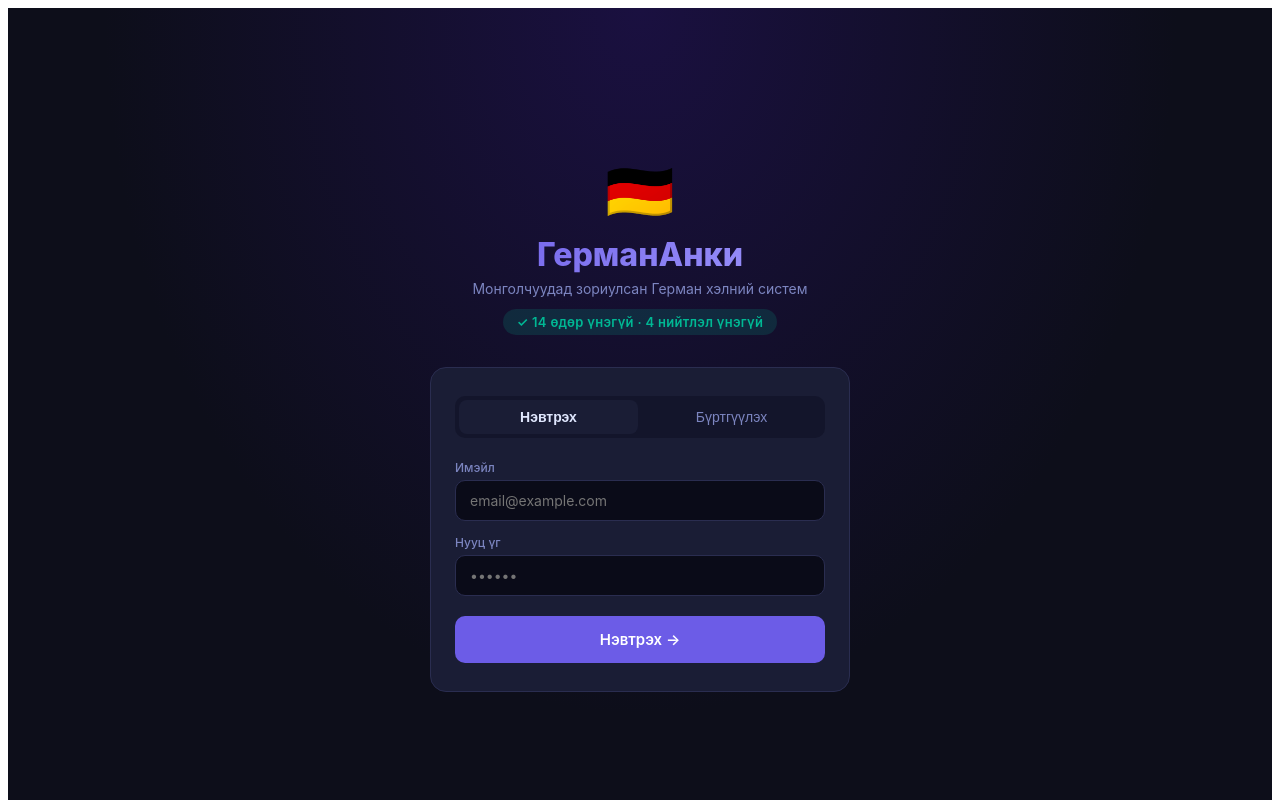
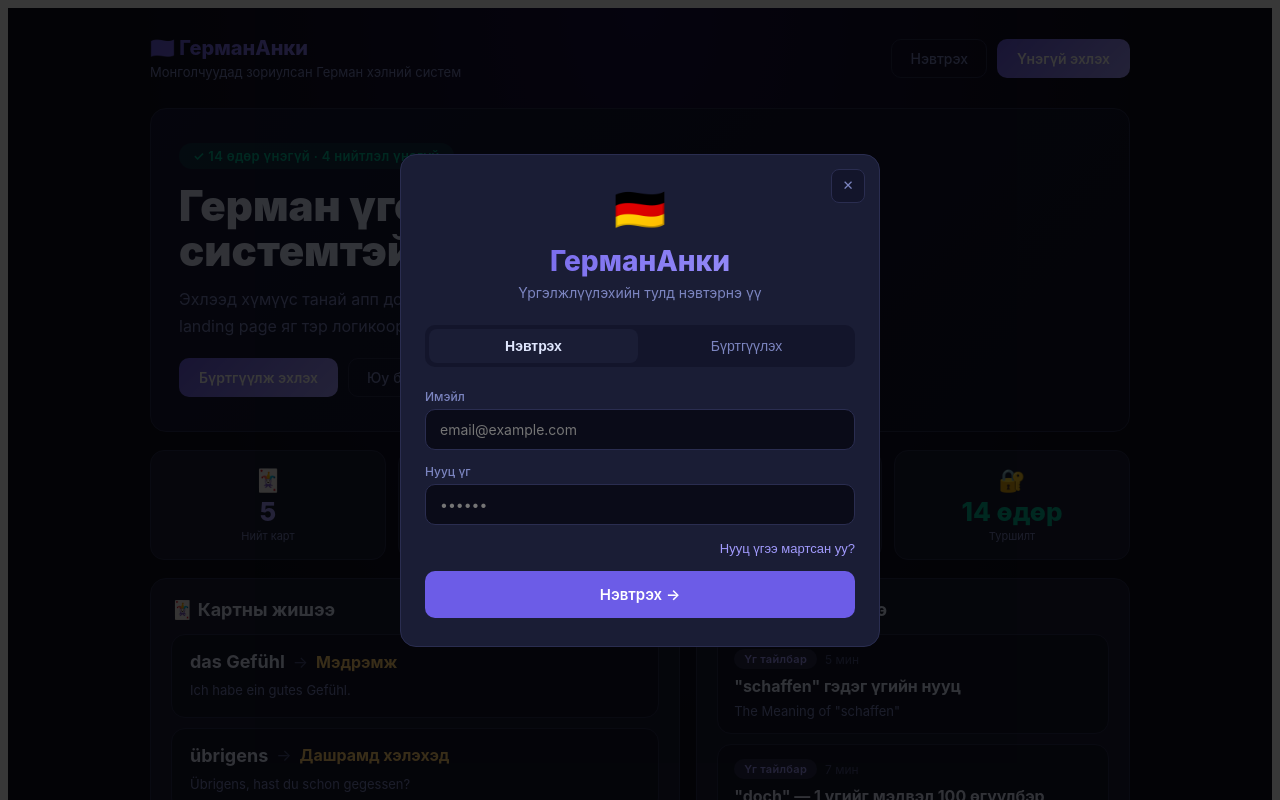
Before and after one commit to gangaa0225/german, a React (Vite) app: page / in a window 1280 px wide. Both pictures are taken after a click on the button "Нэвтрэх". Shown: the top 800 px of the page. Built offline with nearby package versions, Linux system fonts and the light colour scheme; the HTML template or start-up script is replaced by a standard one.

Commit message:
Add files via upload

```diff
--- a/src/App.jsx
+++ b/src/App.jsx
@@ -89,6 +89,7 @@ const ss  = (k,v)  => { try { localStorage.setItem(k,JSON.stringify(v)); } catch
 const getUsers   = () => ls("u_db_v4",{});
 const saveUsers  = u => ss("u_db_v4",u);
 const getBankInfo= () => ls("bank_v4",{});
+const validateEmail = email => /^[^\s@]+@[^\s@]+\.[^\s@]{2,}$/.test(String(email||"").trim().toLowerCase());
 
 // ─── SEED DATA ────────────────────────────────────────────────────────────────
 const SEED_CARDS = [
@@ -206,6 +207,9 @@ export default function App() {
   const [authView, setAuthView] = useState("login");
   const [authForm, setAuthForm] = useState({name:"",email:"",password:""});
   const [authError, setAuthError] = useState("");
+  const [showAuthModal, setShowAuthModal] = useState(false);
+  const [showForgotModal, setShowForgotModal] = useState(false);
+  const [forgotForm, setForgotForm] = useState({email:"",password:"",confirm:""});
 
   // ── admin
   const [showAdmin, setShowAdmin] = useState(false);
@@ -315,31 +319,45 @@ export default function App() {
   // ── auth
   const handleRegister = () => {
     setAuthError("");
-    if(!authForm.name||!authForm.email||!authForm.password) return setAuthError("Бүх талбарыг бөглөнө үү.");
-    if(authForm.password.length<6) return setAuthError("Нууц үг 6+ тэмдэгт байх ёстой.");
+    const name = authForm.name.trim();
+    const email = authForm.email.trim().toLowerCase();
+    const password = authForm.password;
+    if(!name||!email||!password) return setAuthError("Бүх талбарыг бөглөнө үү.");
+    if(!validateEmail(email)) return setAuthError("Зөв имэйл хаяг оруулна уу.");
+    if(password.length<6) return setAuthError("Нууц үг 6+ тэмдэгт байх ёстой.");
     const users=getUsers();
-    if(users[authForm.email]) return setAuthError("Энэ имэйл бүртгэлтэй байна.");
-    const u={name:authForm.name,email:authForm.email,password:authForm.password,trialStart:Date.now(),premium:false};
-    users[authForm.email]=u; saveUsers(users); setUser(u);
+    if(users[email]) return setAuthError("Энэ имэйл бүртгэлтэй байна.");
+    const u={name,email,password,trialStart:Date.now(),premium:false};
+    users[email]=u; saveUsers(users); setUser(u); setShowAuthModal(false);
   };
   const handleLogin = () => {
     setAuthError("");
-    const users=getUsers(); const u=users[authForm.email];
+    const email = authForm.email.trim().toLowerCase();
+    if(!validateEmail(email)) return setAuthError("Зөв имэйл хаяг оруулна уу.");
+    const users=getUsers(); const u=users[email];
     if(!u||u.password!==authForm.password) return setAuthError("Имэйл эсвэл нууц үг буруу.");
-    setUser(u);
+    setUser(u); setShowAuthModal(false);
     if(Math.floor((Date.now()-u.trialStart)/86400000)>=TRIAL_DAYS&&!u.premium) setTimeout(()=>setShowPaywall(true),400);
   };
-  const activateCode = () => {
-    setCodeError("");
-    const codes=ls("premium_codes_v4",{});
-    if(!codes[accessCode.trim()]||codes[accessCode.trim()].used) return setCodeError("Код буруу эсвэл ашиглагдсан байна.");
-    codes[accessCode.trim()].used=true; ss("premium_codes_v4",codes);
-    const users=getUsers(); users[user.email].premium=true; saveUsers(users);
-    setUser(u=>({...u,premium:true})); setShowPaywall(false); setAccessCode("");
-    addXP(100); setToast("🎉 Premium идэвхжлээ! +100 XP");
+  const handleForgotPassword = () => {
+    const email = forgotForm.email.trim().toLowerCase();
+    if(!validateEmail(email)) return setAuthError("Зөв имэйл хаяг оруулна уу.");
+    if(forgotForm.password.length<6) return setAuthError("Шинэ нууц үг 6+ тэмдэгт байх ёстой.");
+    if(forgotForm.password!==forgotForm.confirm) return setAuthError("Нууц үгнүүд таарахгүй байна.");
+    const users=getUsers();
+    if(!users[email]) return setAuthError("Ийм имэйлтэй бүртгэл олдсонгүй.");
+    users[email] = { ...users[email], password: forgotForm.password };
+    saveUsers(users);
+    setShowForgotModal(false);
+    setForgotForm({email:"",password:"",confirm:""});
+    setAuthView("login");
+    setAuthForm(p=>({...p,email,password:""}));
+    setAuthError("");
+    setToast("🔑 Нууц үг шинэчлэгдлээ. Одоо нэвтэрч болно.");
   };
 
   // ── admin
+
   const adminLogin=()=>{ if(adminPwd===ls("admin_key_v4","germanadmin2024")){setAdminAuth(true);setAdminPwd("");}else setAdminMsg("Нууц үг буруу."); };
   const flash=msg=>{ setAdminMsg(msg); setTimeout(()=>setAdminMsg(""),2500); };
   const saveCard=()=>{
@@ -458,6 +476,46 @@ export default function App() {
       </div>
     </nav>
   );
+  const AuthModal=()=>!showAuthModal?null:(
+    <div style={{ position:"fixed",inset:0,background:"rgba(0,0,0,0.78)",zIndex:120,display:"flex",alignItems:"center",justifyContent:"center",padding:16 }} onClick={e=>e.target===e.currentTarget&&setShowAuthModal(false)}>
+      <div style={{ ...S.card,width:"100%",maxWidth:430,padding:"28px 24px",position:"relative" }}>
+        <button onClick={()=>{setShowAuthModal(false);setShowForgotModal(false);setAuthError("");}} style={{ position:"absolute",top:14,right:14,background:C.surface,border:`1px solid ${C.border}`,borderRadius:8,width:34,height:34,cursor:"pointer",color:C.muted }}>✕</button>
+        {!showForgotModal?(<>
+          <div style={{ textAlign:"center",marginBottom:24 }}>
+            <div style={{ fontSize:42,marginBottom:10 }}>🇩🇪</div>
+            <h2 style={{ fontSize:28,fontWeight:800,margin:"0 0 6px",background:`linear-gradient(135deg,${C.accent},${C.accentL})`,WebkitBackgroundClip:"text",WebkitTextFillColor:"transparent" }}>ГерманАнки</h2>
+            <p style={{ color:C.muted,fontSize:14,margin:0 }}>Үргэлжлүүлэхийн тулд нэвтэрнэ үү</p>
+          </div>
+          <div style={{ display:"flex",background:C.surface,borderRadius:10,padding:4,marginBottom:22,gap:4 }}>
+            {[["login","Нэвтрэх"],["register","Бүртгүүлэх"]].map(([v,l])=>(
+              <button key={v} onClick={()=>{setAuthView(v);setAuthError("");}} style={{ flex:1,padding:"9px",background:authView===v?C.card:"none",border:"none",borderRadius:8,color:authView===v?C.text:C.muted,cursor:"pointer",fontSize:14,fontWeight:authView===v?600:400 }}>{l}</button>
+            ))}
+          </div>
+          {authView==="register"&&<div style={{ marginBottom:14 }}>{S.lbl("Нэр",false)}<input value={authForm.name} onChange={e=>setAuthForm(p=>({...p,name:e.target.value}))} placeholder="Таны нэр" style={S.inp()} /></div>}
+          <div style={{ marginBottom:14 }}>{S.lbl("Имэйл",false)}<input value={authForm.email} onChange={e=>setAuthForm(p=>({...p,email:e.target.value}))} placeholder="email@example.com" type="email" style={S.inp()} /></div>
+          <div style={{ marginBottom:12 }}>{S.lbl("Нууц үг",false)}<input value={authForm.password} onChange={e=>setAuthForm(p=>({...p,password:e.target.value}))} placeholder="••••••" type="password" style={S.inp()} onKeyDown={e=>e.key==="Enter"&&(authView==="login"?handleLogin():handleRegister())} /></div>
+          {authView==="login"&&<div style={{ textAlign:"right",marginBottom:14 }}><button onClick={()=>{setShowForgotModal(true);setAuthError("");setForgotForm({email:authForm.email,password:"",confirm:""});}} style={{ background:"none",border:"none",padding:0,color:C.accentL,cursor:"pointer",fontSize:13 }}>Нууц үгээ мартсан уу?</button></div>}
+          {authError&&<div style={{ marginBottom:14,padding:"10px 14px",background:C.red+"18",borderRadius:8,color:C.red,fontSize:13 }}>{authError}</div>}
+          <button style={{ ...S.btn(C.accent),width:"100%",padding:14,fontSize:15 }} onClick={authView==="login"?handleLogin:handleRegister}>{authView==="login"?"Нэвтрэх →":"Бүртгүүлж эхлэх →"}</button>
+        </>):(<>
+          <div style={{ textAlign:"center",marginBottom:20 }}>
+            <div style={{ fontSize:38,marginBottom:8 }}>🔑</div>
+            <h2 style={{ margin:"0 0 6px",fontSize:24 }}>Нууц үг сэргээх</h2>
+            <p style={{ color:C.muted,fontSize:14,margin:0 }}>Одоогоор энэ нь зөвхөн энэ браузер дотор хадгалсан бүртгэлд ажиллана.</p>
+          </div>
+          <div style={{ marginBottom:12 }}>{S.lbl("Имэйл",false)}<input value={forgotForm.email} onChange={e=>setForgotForm(p=>({...p,email:e.target.value}))} placeholder="email@example.com" type="email" style={S.inp()} /></div>
+          <div style={{ marginBottom:12 }}>{S.lbl("Шинэ нууц үг",false)}<input value={forgotForm.password} onChange={e=>setForgotForm(p=>({...p,password:e.target.value}))} placeholder="••••••" type="password" style={S.inp()} /></div>
+          <div style={{ marginBottom:14 }}>{S.lbl("Давтаж оруулах",false)}<input value={forgotForm.confirm} onChange={e=>setForgotForm(p=>({...p,confirm:e.target.value}))} placeholder="••••••" type="password" style={S.inp()} onKeyDown={e=>e.key==="Enter"&&handleForgotPassword()} /></div>
+          {authError&&<div style={{ marginBottom:14,padding:"10px 14px",background:C.red+"18",borderRadius:8,color:C.red,fontSize:13 }}>{authError}</div>}
+          <div style={{ display:"flex",gap:10 }}>
+            <button style={{ ...S.ghost(),flex:1 }} onClick={()=>{setShowForgotModal(false);setAuthError("");}}>← Буцах</button>
+            <button style={{ ...S.btn(C.green),flex:1 }} onClick={handleForgotPassword}>Хадгалах</button>
+          </div>
+        </>)}
+      </div>
+    </div>
+  );
+
   const PaywallModal=()=>!showPaywall?null:(
     <div style={{ position:"fixed",inset:0,background:"rgba(0,0,0,0.92)",zIndex:100,display:"flex",alignItems:"center",justifyContent:"center",padding:16 }}>
       <div style={{ ...S.card,width:"100%",maxWidth:480,border:`1px solid ${C.gold}50` }}>
@@ -690,28 +748,75 @@ export default function App() {
   );
 
   // ══════════════════════════════════════════════════════════
-  // AUTH SCREEN
+  // PUBLIC LANDING / AUTH
   // ══════════════════════════════════════════════════════════
   if(!user) return(
-    <div style={{ ...S.wrap,display:"flex",alignItems:"center",justifyContent:"center",padding:16,minHeight:"100vh",background:`radial-gradient(ellipse at top, #1a1040 0%, ${C.bg} 60%)` }}>
-      <div style={{ width:"100%",maxWidth:420 }}>
-        <div style={{ textAlign:"center",marginBottom:32 }}>
-          <div style={{ fontSize:56,marginBottom:10 }}>🇩🇪</div>
-          <h1 style={{ fontSize:32,fontWeight:800,margin:"0 0 6px",background:`linear-gradient(135deg,${C.accent},${C.accentL})`,WebkitBackgroundClip:"text",WebkitTextFillColor:"transparent" }}>ГерманАнки</h1>
-          <p style={{ color:C.muted,fontSize:14,margin:"0 0 12px" }}>Монголчуудад зориулсан Герман хэлний систем</p>
-          <span style={{ ...S.tag(C.green),fontSize:13,padding:"5px 14px" }}>✓ {TRIAL_DAYS} өдөр үнэгүй · {FREE_ARTICLE_LIMIT} нийтлэл үнэгүй</span>
+    <div style={{ ...S.wrap,minHeight:"100vh",background:`radial-gradient(ellipse at top, #1a1040 0%, ${C.bg} 60%)` }}>
+      <Toast/>
+      <AuthModal/>
+      <div style={{ maxWidth:980,margin:"0 auto",padding:"28px 16px 40px" }}>
+        <div style={{ display:"flex",justifyContent:"space-between",alignItems:"center",gap:12,marginBottom:28,flexWrap:"wrap" }}>
+          <div>
+            <div style={{ fontWeight:800,fontSize:20,background:`linear-gradient(135deg,${C.accent},${C.accentL})`,WebkitBackgroundClip:"text",WebkitTextFillColor:"transparent" }}>🇩🇪 ГерманАнки</div>
+            <div style={{ color:C.muted,fontSize:13,marginTop:4 }}>Монголчуудад зориулсан Герман хэлний систем</div>
+          </div>
+          <div style={{ display:"flex",gap:10,flexWrap:"wrap" }}>
+            <button style={S.ghost()} onClick={()=>{setAuthView("login");setShowForgotModal(false);setShowAuthModal(true);}}>Нэвтрэх</button>
+            <button style={S.btn(`linear-gradient(135deg,${C.accent},${C.accentL})`)} onClick={()=>{setAuthView("register");setShowForgotModal(false);setShowAuthModal(true);}}>Үнэгүй эхлэх</button>
+          </div>
         </div>
-        <div style={{ ...S.card,padding:"28px 24px" }}>
-          <div style={{ display:"flex",background:C.surface,borderRadius:10,padding:4,marginBottom:22,gap:4 }}>
-            {[["login","Нэвтрэх"],["register","Бүртгүүлэх"]].map(([v,l])=>(
-              <button key={v} onClick={()=>{setAuthView(v);setAuthError("");}} style={{ flex:1,padding:"9px",background:authView===v?C.card:"none",border:"none",borderRadius:8,color:authView===v?C.text:C.muted,cursor:"pointer",fontSize:14,fontWeight:authView===v?600:400 }}>{l}</button>
-            ))}
+
+        <div style={{ ...S.card,padding:"34px 28px",marginBottom:18,background:`linear-gradient(135deg,#17193a,#101327)` }}>
+          <div style={{ maxWidth:640 }}>
+            <div style={{ ...S.tag(C.green),marginBottom:14,fontSize:13,padding:"5px 14px" }}>✓ {TRIAL_DAYS} өдөр үнэгүй · {FREE_ARTICLE_LIMIT} нийтлэл үнэгүй</div>
+            <h1 style={{ fontSize:42,lineHeight:1.08,margin:"0 0 12px",fontWeight:900 }}>Герман үгсээ карт, блог, XP системтэйгээр сур.</h1>
+            <p style={{ color:C.muted,fontSize:16,lineHeight:1.7,margin:"0 0 18px" }}>Эхлээд хүмүүс танай апп дотор юу байгааг харна. Таалагдвал л бүртгүүлнэ. Энэ landing page яг тэр логикоор ажиллана.</p>
+            <div style={{ display:"flex",gap:10,flexWrap:"wrap" }}>
+              <button style={S.btn(`linear-gradient(135deg,${C.accent},${C.accentL})`)} onClick={()=>{setAuthView("register");setShowForgotModal(false);setShowAuthModal(true);}}>Бүртгүүлж эхлэх</button>
+              <button style={S.ghost()} onClick={()=>window.scrollTo({top:780,behavior:"smooth"})}>Юу байгааг харах ↓</button>
+            </div>
           </div>
-          {authView==="register"&&<div style={{ marginBottom:14 }}>{S.lbl("Нэр",false)}<input value={authForm.name} onChange={e=>setAuthForm(p=>({...p,name:e.target.value}))} placeholder="Таны нэр" style={S.inp()} /></div>}
-          <div style={{ marginBottom:14 }}>{S.lbl("Имэйл",false)}<input value={authForm.email} onChange={e=>setAuthForm(p=>({...p,email:e.target.value}))} placeholder="email@example.com" type="email" style={S.inp()} /></div>
-          <div style={{ marginBottom:20 }}>{S.lbl("Нууц үг",false)}<input value={authForm.password} onChange={e=>setAuthForm(p=>({...p,password:e.target.value}))} placeholder="••••••" type="password" style={S.inp()} onKeyDown={e=>e.key==="Enter"&&(authView==="login"?handleLogin():handleRegister())} /></div>
-          {authError&&<div style={{ marginBottom:14,padding:"10px 14px",background:C.red+"18",borderRadius:8,color:C.red,fontSize:13 }}>{authError}</div>}
-          <button style={{ ...S.btn(C.accent),width:"100%",padding:14,fontSize:15 }} onClick={authView==="login"?handleLogin:handleRegister}>{authView==="login"?"Нэвтрэх →":"Бүртгүүлж эхлэх →"}</button>
+        </div>
+
+        <div style={{ display:"grid",gridTemplateColumns:"repeat(auto-fit,minmax(200px,1fr))",gap:12,marginBottom:18 }}>
+          <StatCard icon="🃏" label="Нийт карт" value={cards.length} color={C.accentL} />
+          <StatCard icon="📖" label="Нийтлэл" value={posts.length} color={C.teal} />
+          <StatCard icon="⚡" label="Gamified XP" value="Level up" color={C.gold} />
+          <StatCard icon="🔐" label="Туршилт" value={`${TRIAL_DAYS} өдөр`} color={C.green} />
+        </div>
+
+        <div style={{ display:"grid",gridTemplateColumns:"1.1fr 0.9fr",gap:16,alignItems:"start" }}>
+          <div style={S.card}>
+            <div style={{ fontWeight:700,fontSize:18,marginBottom:14 }}>🃏 Картны жишээ</div>
+            <div style={{ display:"flex",flexDirection:"column",gap:10 }}>
+              {cards.slice(0,3).map(c=>(
+                <div key={c.id} style={{ background:C.surface,border:`1px solid ${C.border}`,borderRadius:14,padding:"16px 18px" }}>
+                  <div style={{ display:"flex",alignItems:"center",gap:8,marginBottom:8,flexWrap:"wrap" }}>
+                    <strong style={{ fontSize:18 }}>{c.german}</strong>
+                    <span style={{ color:C.dim }}>→</span>
+                    <span style={{ color:C.mongolian,fontWeight:700 }}>{c.mongolian}</span>
+                  </div>
+                  {c.example&&<div style={{ color:C.muted,fontSize:13,lineHeight:1.6 }}>{c.example}</div>}
+                </div>
+              ))}
+            </div>
+          </div>
+
+          <div style={S.card}>
+            <div style={{ fontWeight:700,fontSize:18,marginBottom:14 }}>📚 Блогийн жишээ</div>
+            <div style={{ display:"flex",flexDirection:"column",gap:10 }}>
+              {posts.slice(0,3).map(p=>(
+                <div key={p.id} style={{ background:C.surface,border:`1px solid ${C.border}`,borderRadius:14,padding:"14px 16px" }}>
+                  <div style={{ display:"flex",alignItems:"center",gap:8,marginBottom:6,flexWrap:"wrap" }}>
+                    <span style={S.tag(C.accentL)}>{p.tag}</span>
+                    <span style={{ color:C.dim,fontSize:12 }}>{p.readTime} мин</span>
+                  </div>
+                  <div style={{ fontWeight:700,marginBottom:6,lineHeight:1.4 }}>{p.title}</div>
+                  <div style={{ color:C.muted,fontSize:13 }}>{p.titleDe||"Герман хэлний practical тайлбар"}</div>
+                </div>
+              ))}
+            </div>
+          </div>
         </div>
       </div>
     </div>
```
Also changed, not shown: 4 other files (tests, documents, lock files or other folders).
